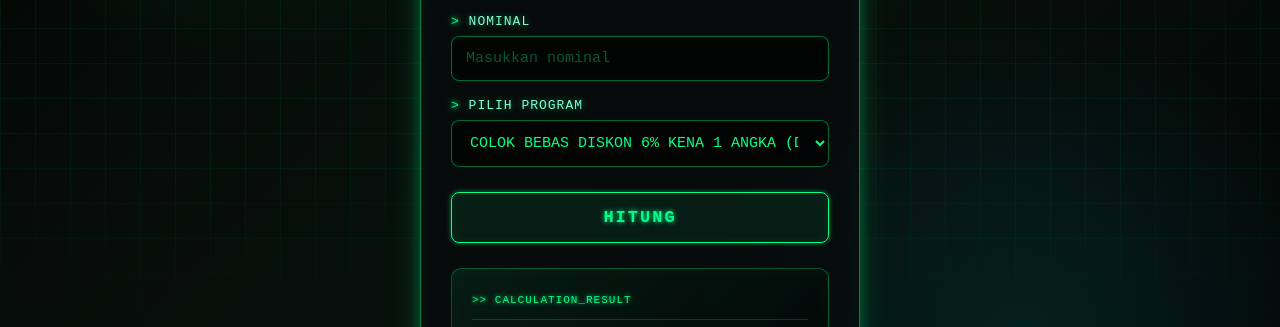
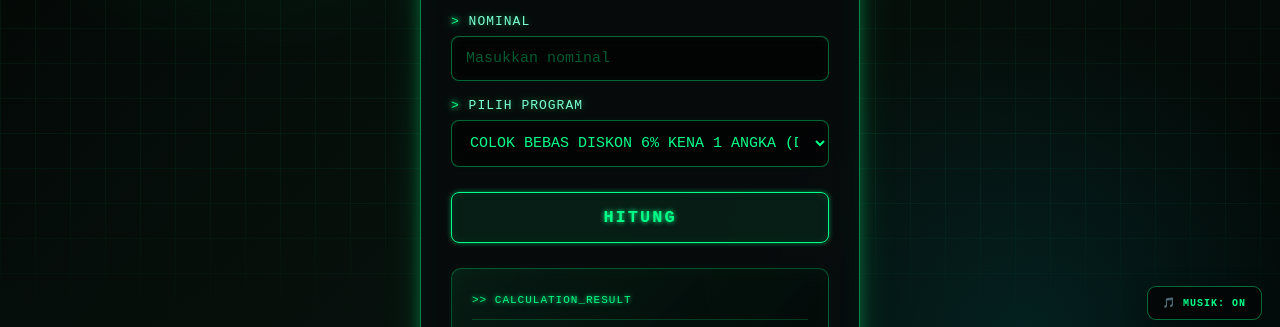
Before and after one commit to broenikie/website-saya, a plain HTML site: page index.html in a window 1280 px wide. Both pictures are taken after a click on the button 427 px from the left and 460 px from the top of the page. Shown: the part 462-789 px from the top of the page. Drawn offline with Linux system fonts and the light colour scheme.

Commit message:
Add files via upload

```diff
--- a/index.html
+++ b/index.html
@@ -627,6 +627,27 @@ footer{padding:28px;text-align:center;color:#444;border-top:1px solid rgba(255,2
 header{padding:42px 15px 25px}h1{letter-spacing:4px}.main{width:94%}.dashboard{grid-template-columns:1fr}.stats{display:grid;grid-template-columns:1fr 1fr}.gallery{grid-template-columns:repeat(2,1fr);gap:11px}.image{height:155px}.info{padding:9px}.name{font-size:10px}.btn{font-size:8px;padding:9px 2px}.grid{background-size:35px 35px}
 }
 
+
+#musicPlayer{
+  position:fixed;right:18px;bottom:18px;z-index:10001;
+}
+#musicPlayer button{
+  padding:10px 15px;border:1px solid rgba(255,212,0,.4);
+  border-radius:9px;background:rgba(4,6,6,.9);backdrop-filter:blur(12px);
+  color:#ffd400;cursor:pointer;font:700 10px "Courier New",monospace;
+  letter-spacing:1px;box-shadow:0 8px 25px rgba(0,0,0,.45);
+  transition:.25s;
+}
+#musicPlayer button:hover{
+  background:#ffd400;color:#111;box-shadow:0 0 22px rgba(255,212,0,.35);
+}
+#musicPlayer.playing button{
+  border-color:rgba(0,255,136,.4);color:#00ff88;
+}
+#musicPlayer.playing button:hover{background:#00ff88;color:#001a0d}
+@media(max-width:600px){
+  #musicPlayer{right:12px;bottom:12px}
+}}
 </style>
 </head>
 <body>
@@ -1042,5 +1063,48 @@ resize();init();animate();addEventListener("resize",()=>{resize();init()});
 
 
 </script>
+
+<div id="musicPlayer">
+  <button id="musicToggle" type="button" title="Matikan / Nyalakan Musik">🎵 MUSIK: ON</button>
+</div>
+<audio id="bgMusic" loop preload="auto">
+  <source src="music.mp3" type="audio/mpeg">
+</audio>
+<script>
+(function(){
+  const music=document.getElementById("bgMusic");
+  const toggle=document.getElementById("musicToggle");
+  const player=document.getElementById("musicPlayer");
+
+  music.volume=.35;
+
+  function updateUI(){
+    const on=!music.paused;
+    toggle.textContent=on?"🎵 MUSIK: ON":"🔇 MUSIK: OFF";
+    player.classList.toggle("playing",on);
+  }
+
+  toggle.addEventListener("click",function(){
+    if(music.paused){
+      music.play().then(updateUI).catch(updateUI);
+    }else{
+      music.pause();
+      updateUI();
+    }
+  });
+
+  music.addEventListener("play",updateUI);
+  music.addEventListener("pause",updateUI);
+  updateUI();
+
+  // Coba autoplay setelah interaksi pertama pengguna.
+  document.addEventListener("click",function firstInteraction(e){
+    if(e.target===toggle) return;
+    if(music.paused){
+      music.play().then(updateUI).catch(updateUI);
+    }
+  },{once:true});
+})();
+</script>
 </body>
 </html>
```
